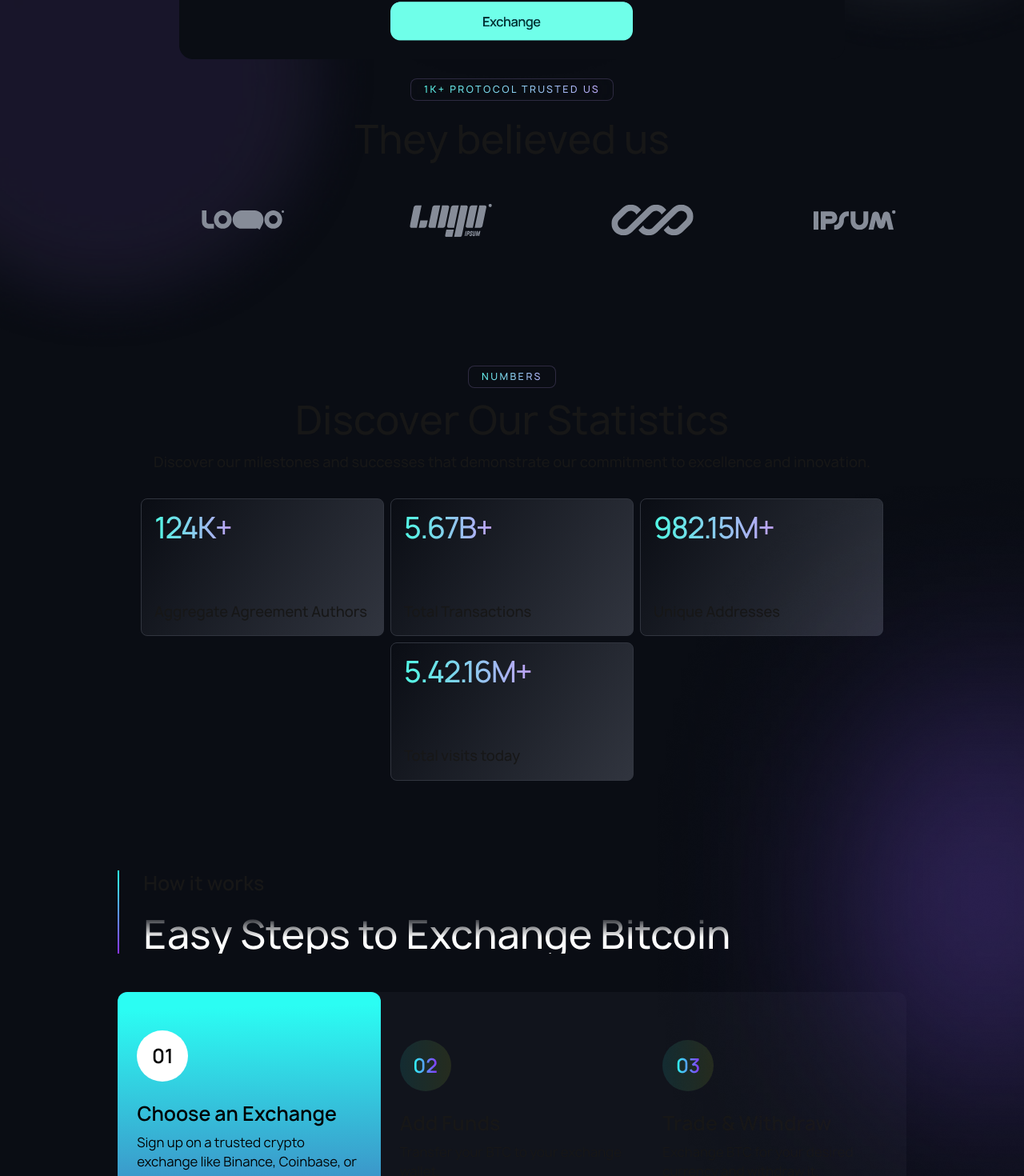
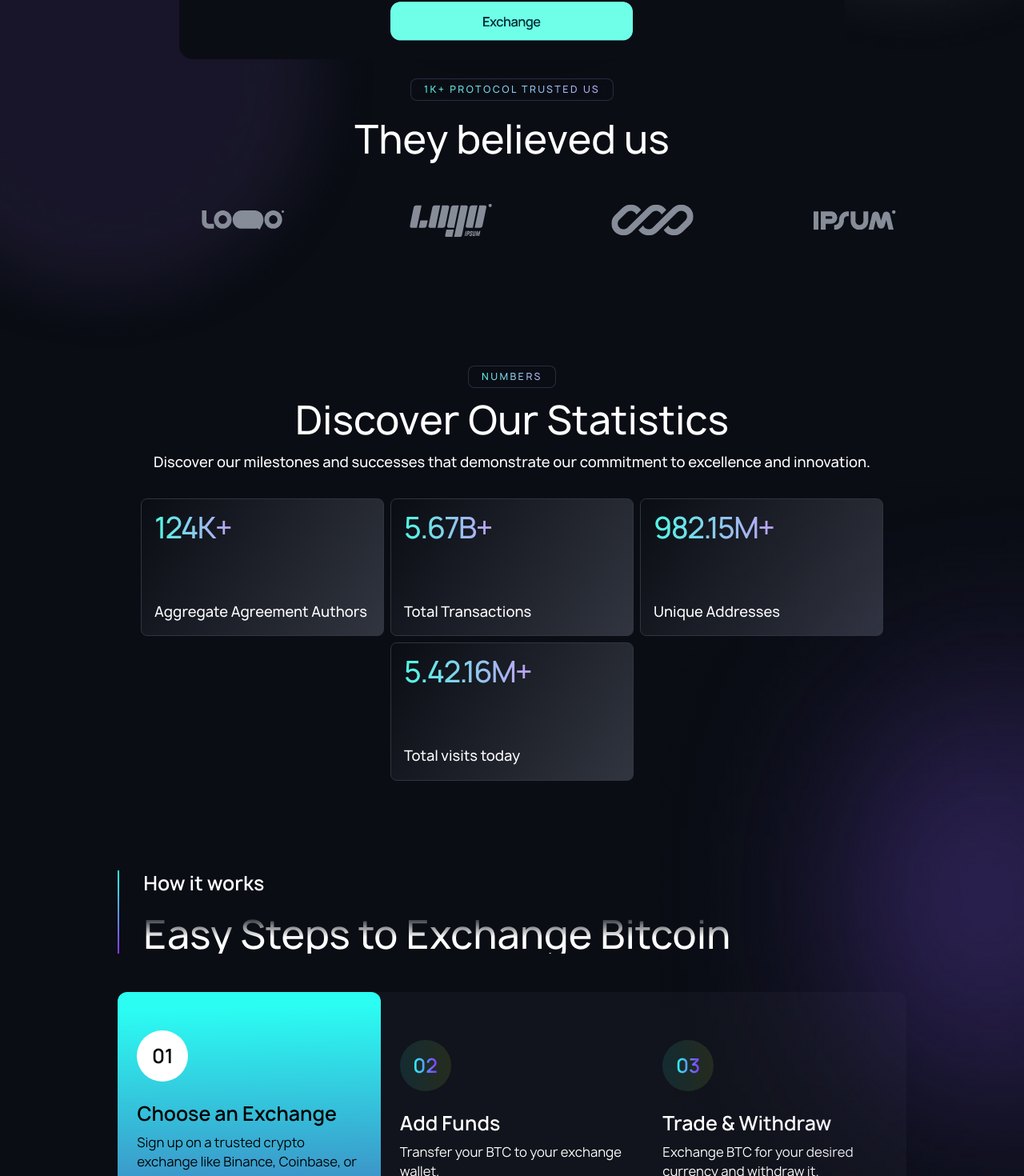
Before and after one commit to salman92-dev/coinbunch, a Next.js app: page / in a window 1280 px wide. Shown: the part 800-2270 px from the top of the page at 80% size. Built offline with nearby package versions, Linux system fonts and the light colour scheme.

Commit message:
colors issues

```diff
--- a/src/app/page.js
+++ b/src/app/page.js
@@ -46,7 +46,7 @@ export default function Home() {
             <p className="text-[0.75rem] bg-[#BFA2F61A] tracking-[2.4px] manrope-medium px-4 inline py-1 border border-[#BFA2F633] bg-clip-text text-transparent rounded-lg"
             style={{backdropFilter : 'blur(20px)', backgroundImage : 'linear-gradient(270deg, #BFA2F6 0%, #50F8E4 100%)'}}>1K+ PROTOCOL TRUSTED US</p>
 
-            <h2 className="text-3xl md:text-5xl manrope-medium">They believed us</h2>
+            <h2 className="text-3xl md:text-5xl manrope-medium text-white">They believed us</h2>
 
             <MarqueeLogo />
       </div>
@@ -55,9 +55,9 @@ export default function Home() {
     <section className="flex flex-col items-center pb-16 px-6">
       <div className="flex flex-col items-center gap-4">
         <p className="text-[0.75rem] bg-[#BFA2F61A] tracking-[2.4px] manrope-medium px-4 inline py-1 border border-[#BFA2F633] bg-clip-text text-transparent rounded-lg gradient-1">NUMBERS</p>
-        <AnimatedText className="text-3xl md:text-5xl manrope-medium text-center" text="Discover Our Statistics" as="h2" />
+        <AnimatedText className="text-3xl md:text-5xl manrope-medium text-center text-white" text="Discover Our Statistics" as="h2" />
         <AnimatedText
-        className="manrope-medium text-base md:text-[1.1rem] text-center"
+        className="manrope-medium text-base md:text-[1.1rem] text-center text-white"
         text="Discover our milestones and successes that demonstrate our commitment to excellence and innovation."
         as="p"
         />
@@ -71,7 +71,7 @@ export default function Home() {
         transition={{ duration: 0.6, ease: 'easeOut' }}
         className="border border-[#31353F] rounded-lg p-4 gradient-2 w-[19rem] flex flex-col items-start max-md:items-center">
           <h3 className="gradient-1 bg-clip-text text-transparent inline text-4xl tracking-[-1.6px] manrope-medium">124K+</h3>
-          <p className="text-[1.1rem] manrope-medium mt-18">
+          <p className="text-[1.1rem] manrope-medium mt-18 text-white">
             Aggregate Agreement Authors
           </p>
         </motion.div>
@@ -83,7 +83,7 @@ export default function Home() {
         transition={{ duration: 0.6, ease: 'easeOut',delay :0.1 }}
         className="border border-[#31353F] rounded-lg p-4 gradient-2 w-[19rem] flex flex-col items-start max-md:items-center">
           <h3 className="gradient-1 bg-clip-text text-transparent inline text-4xl tracking-[-1.6px] manrope-medium">5.67B+</h3>
-          <p className="text-[1.1rem] manrope-medium mt-18">
+          <p className="text-[1.1rem] manrope-medium mt-18 text-white">
           Total Transactions
           </p>
         </motion.div>
@@ -95,7 +95,7 @@ export default function Home() {
         transition={{ duration: 0.6, ease: 'easeOut',delay :0.2 }}
         className="border border-[#31353F] rounded-lg p-4 gradient-2 w-[19rem] flex flex-col items-start max-md:items-center">
           <h3 className="gradient-1 bg-clip-text text-transparent inline text-4xl tracking-[-1.6px] manrope-medium">982.15M+</h3>
-          <p className="text-[1.1rem] manrope-medium mt-18">
+          <p className="text-[1.1rem] manrope-medium mt-18 text-white">
             Unique
            Addresses
           </p>
@@ -108,7 +108,7 @@ export default function Home() {
         transition={{ duration: 0.6, ease: 'easeOut',delay :0.3 }}
         className="border border-[#31353F] rounded-lg p-4 gradient-2 w-[19rem] flex flex-col items-start max-md:items-center">
           <h3 className="gradient-1 bg-clip-text text-transparent inline text-4xl tracking-[-1.6px] manrope-medium">5.42.16M+</h3>
-          <p className="text-[1.1rem] manrope-medium mt-18">
+          <p className="text-[1.1rem] manrope-medium mt-18 text-white">
             Total visits today
           </p>
         </motion.div>
@@ -125,7 +125,7 @@ export default function Home() {
         animate={inView6 ? { opacity: 1, y: 0 } : {}}
         transition={{ duration: 0.6, ease: 'easeOut' }}
       className="w-[95%] md:w-[80%] flex flex-col gap-6 pl-8 gradient-border mb-12">
-        <h4 className="text-lg md:text-2xl manrope-bold">How it works</h4>
+        <h4 className="text-lg md:text-2xl manrope-bold text-white">How it works</h4>
         <h2 className="manrope-medium text-3xl md:text-5xl gradient-3 text-transparent bg-clip-text">Easy Steps to Exchange Bitcoin</h2>
       </motion.div>
       <motion.div
@@ -150,8 +150,8 @@ export default function Home() {
           <p className="w-16 h-16 manrope-bold text-2xl flex items-center justify-center gradient-5 rounded-full mb-6">
             <span className="gradient-8 text-transparent bg-clip-text">02</span>
           </p>
-          <h4 className="text-2xl manrope-bold mb-2">Add Funds</h4>
-          <p className="manrope-regular text-base mb-6">
+          <h4 className="text-2xl manrope-bold mb-2 text-white">Add Funds</h4>
+          <p className="manrope-regular text-base mb-6 text-white">
            Transfer your BTC to your exchange wallet.
            </p>
           <button className="w-full gradient-6 py-3 rounded-xl px-6 text-start">
@@ -162,8 +162,8 @@ export default function Home() {
           <p className="w-16 h-16 manrope-bold text-2xl flex items-center justify-center gradient-5 rounded-full mb-6">
             <span className="gradient-8 text-transparent bg-clip-text">03</span>
           </p>
-          <h4 className="text-2xl manrope-bold mb-2">Trade & Withdraw</h4>
-          <p className="manrope-regular text-base mb-6">
+          <h4 className="text-2xl manrope-bold mb-2 text-white">Trade & Withdraw</h4>
+          <p className="manrope-regular text-base mb-6 text-white">
             Exchange BTC for your desired currency and withdraw it.
           </p>
           <button className="w-full gradient-6 py-3 rounded-xl px-6 text-start">
```
